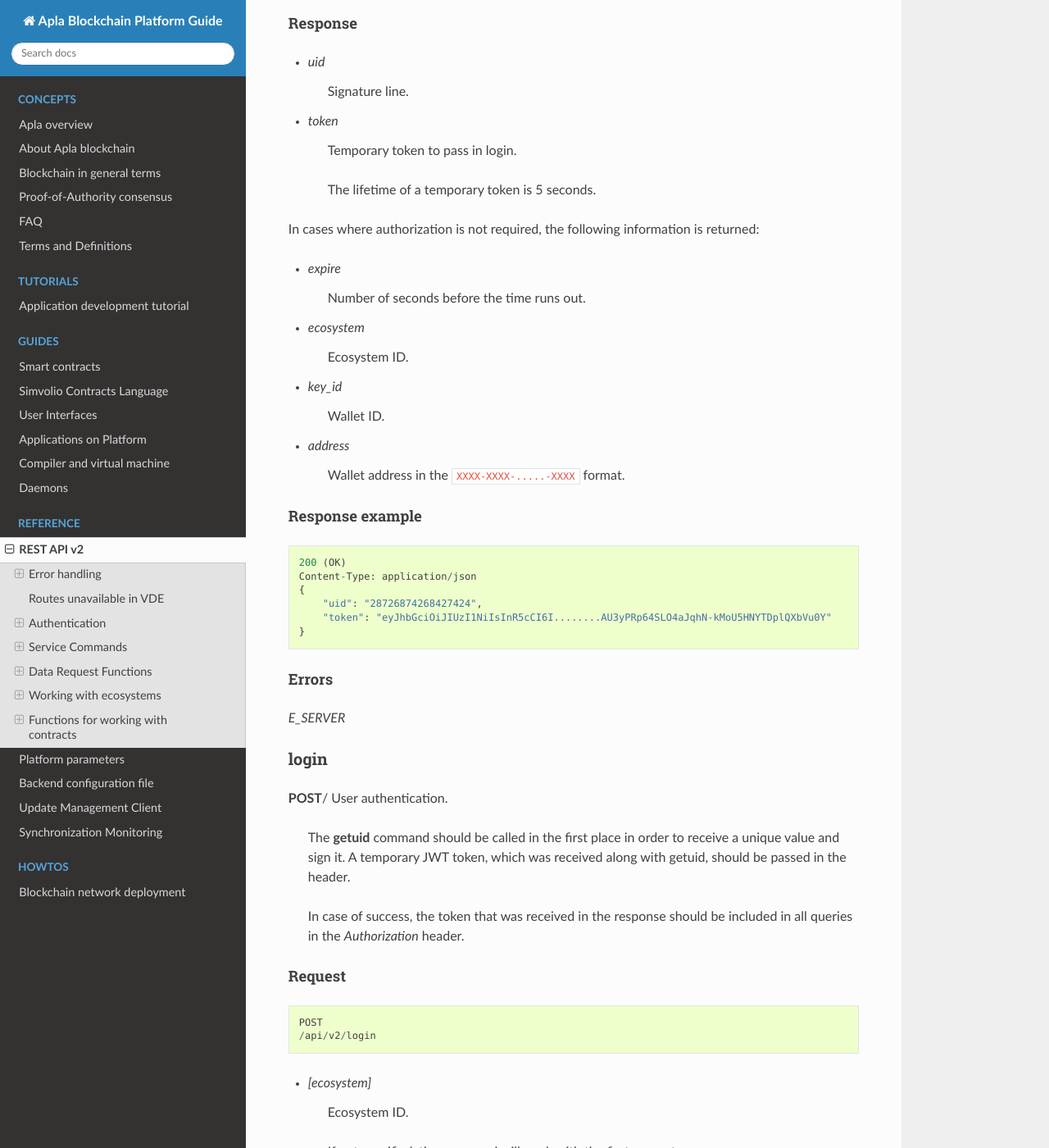
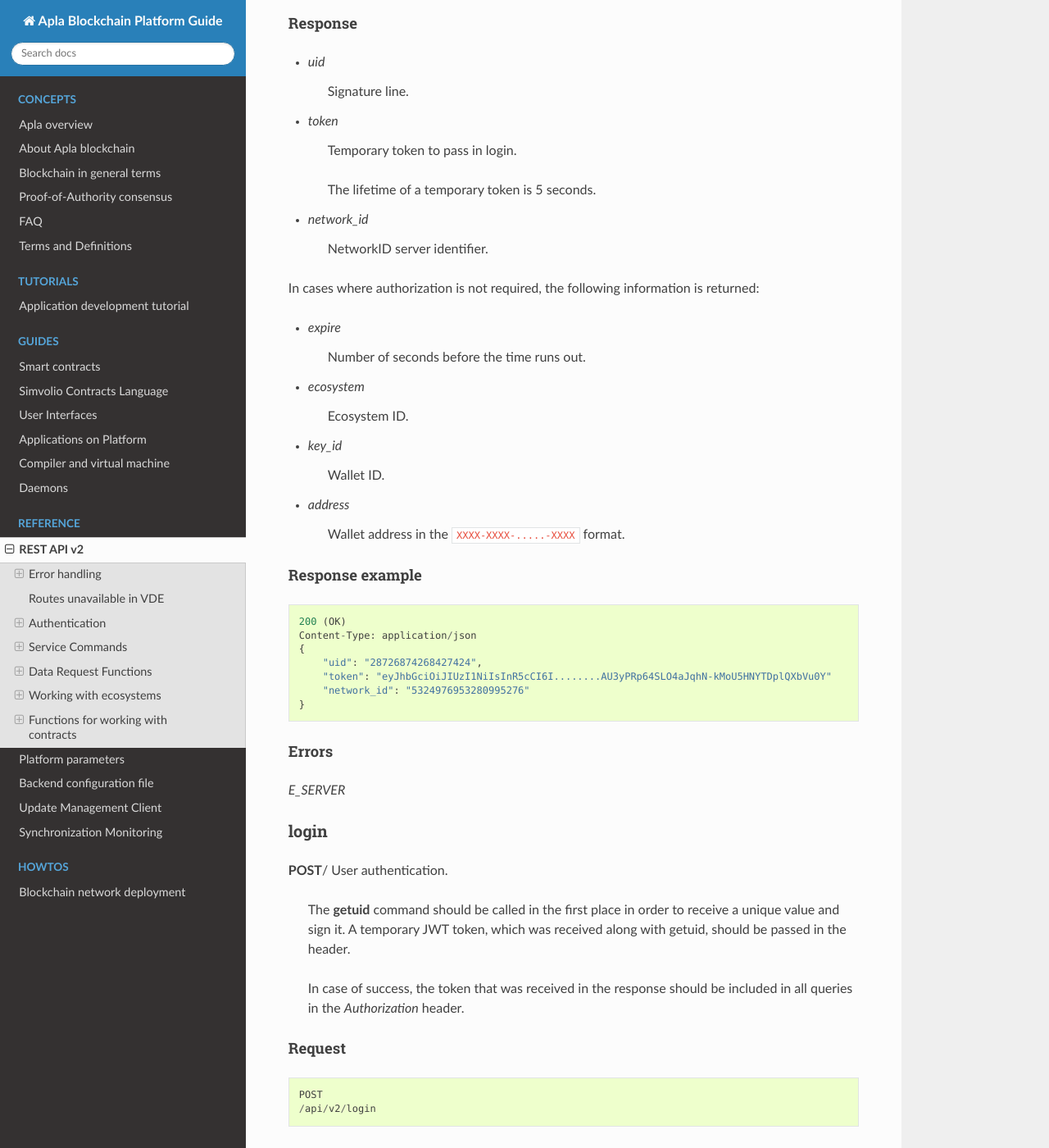
Before and after one commit to AplaProject/apla-docs-en, a Sphinx documentation site: the page built from source/reference/api2.rst, in a window 1280 px wide and 1400 px high, scrolled down 5651 px. Shown: the whole window at 82% size. Built offline with Sphinx 7.4.7 and the Read the Docs theme 2.0.0, drawn with Linux system fonts in a browser that asks for light colours.

Commit message:
Add network_id to getuid

```diff
--- a/source/reference/api2.rst
+++ b/source/reference/api2.rst
@@ -236,6 +236,10 @@
 
     The lifetime of a temporary token is 5 seconds.
 
+* *network_id*
+
+    NetworkID server identifier.
+
 In cases where authorization is not required, the following information is returned:
 
 * *expire*
@@ -265,6 +269,7 @@
     {
         "uid": "28726874268427424",
         "token": "eyJhbGciOiJIUzI1NiIsInR5cCI6I........AU3yPRp64SLO4aJqhN-kMoU5HNYTDplQXbVu0Y"
+        "network_id": "5324976953280995276"
     }
 
 
```
